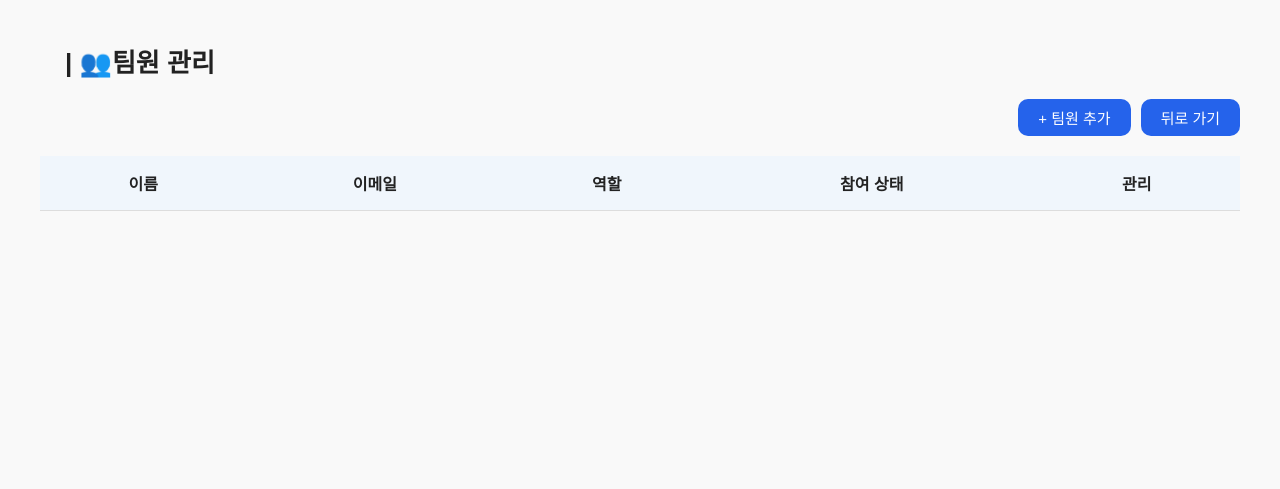
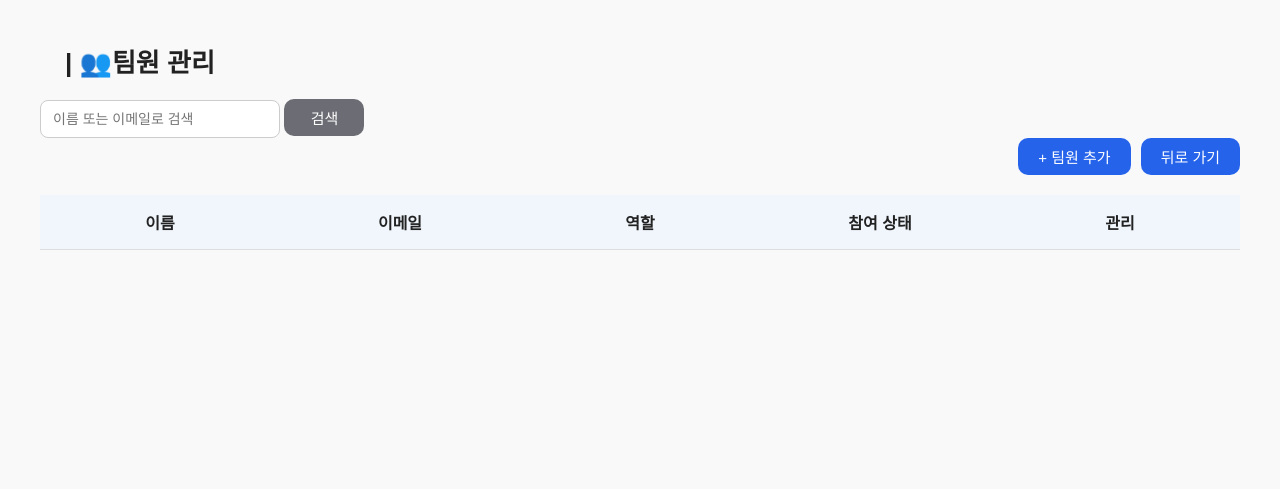
Before and after one commit to jyldpfla/3-, a Flask app: template templates/teamMemberManage.html in a window 1280 px wide. Shown: the part 202-691 px from the top of the page. Run offline with Flask 3, Linux system fonts and the light colour scheme; the template is opened without the code that fills it, so the values that code supplies are empty.

Commit message:
2025.06.25 (수) - 백인호 1. css 수정

```diff
--- a/app.py
+++ b/app.py
@@ -154,7 +154,7 @@ def example():
 
 @app.route("/mypage")
 def mypage():
-    session["user_id"] = "6853aebf690a71fa9ad4b6e3"
+    session["user_id"] = "6854d66be1c74b0479be255a"
     user_id = ObjectId(session.get("user_id"))
     # user 개인 정보 구성
     user = user_collection.find_one({"_id": user_id})
@@ -425,10 +425,16 @@ def teamMemberManage(project_id):
             {"_id": {"$in": member_ids}}, {"name": 1, "email": 1, "role": 1}
         )
     }
+
+    query = request.args.get("q", "").lower()
+
     members = []
     for i, member_id in enumerate(member_ids):
         user = user_info_map.get(str(member_id))
         if user:
+            if query and query not in user.get("name", "").lower() and query not in user.get("email", "").lower():
+                continue
+
             members.append({
                 "_id": str(member_id),
                 "name": user.get("name"),
--- a/static/assets/css/teamMembersManage.css
+++ b/static/assets/css/teamMembersManage.css
@@ -35,12 +35,13 @@ h2 {
 
 .member-table {
     text-align: center;
-    width: 100%;
+    width: 1200px;
     border-collapse: collapse;
     font-size: 16px;
 }
 
 .member-table thead {
+    width: 1200px;
     background: #f0f6fc;
     text-align: left;
 }
@@ -48,6 +49,7 @@ h2 {
 .member-table th,
 .member-table td {
     text-align: center;
+    width: 1200px;
     padding: 15px;
     border-bottom: 1px solid #ddd;
     vertical-align: middle;
@@ -97,3 +99,29 @@ h2 {
     font-weight: bold;
     cursor: pointer;
 }
+
+.search-bar {
+    display: flex;
+    justify-content: space-between;
+    align-items: center;
+    margin-bottom: 20px;
+    flex-wrap: wrap;
+    /* 반응형 대응 */
+    gap: 10px;
+}
+
+.search-form {
+    display: flex;
+    align-items: center;
+    gap: 10px;
+}
+
+.q {
+    width: 240px;
+    height: 38px;
+    padding: 8px 12px;
+    font-size: 14px;
+    border: 1px solid #ccc;
+    border-radius: 8px;
+    box-sizing: border-box;
+}
--- a/templates/teamMemberManage.html
+++ b/templates/teamMemberManage.html
@@ -13,6 +13,10 @@
   {% include 'components/nav.html' %}
   <main class="container">
     <h2>| 👥팀원 관리</h2>
+        <form method="GET" action="{{ url_for('teamMemberManage', project_id=project_id) }}">
+      <input type="text" class="q" name="q" placeholder="이름 또는 이메일로 검색" value="{{ request.args.get('q', '') }}">
+      <button type="submit" class="btn btn-gray">검색</button>
+        </form>
     <div class="btn-box">
       <button class="btn btn-blue" onclick="location.href='{{ url_for('teamMemberAdd', project_id=project_id) }}'">+ 팀원 추가</button>
       <button class="btn btn-blue" onclick="window.history.back()">뒤로 가기</button>
```
